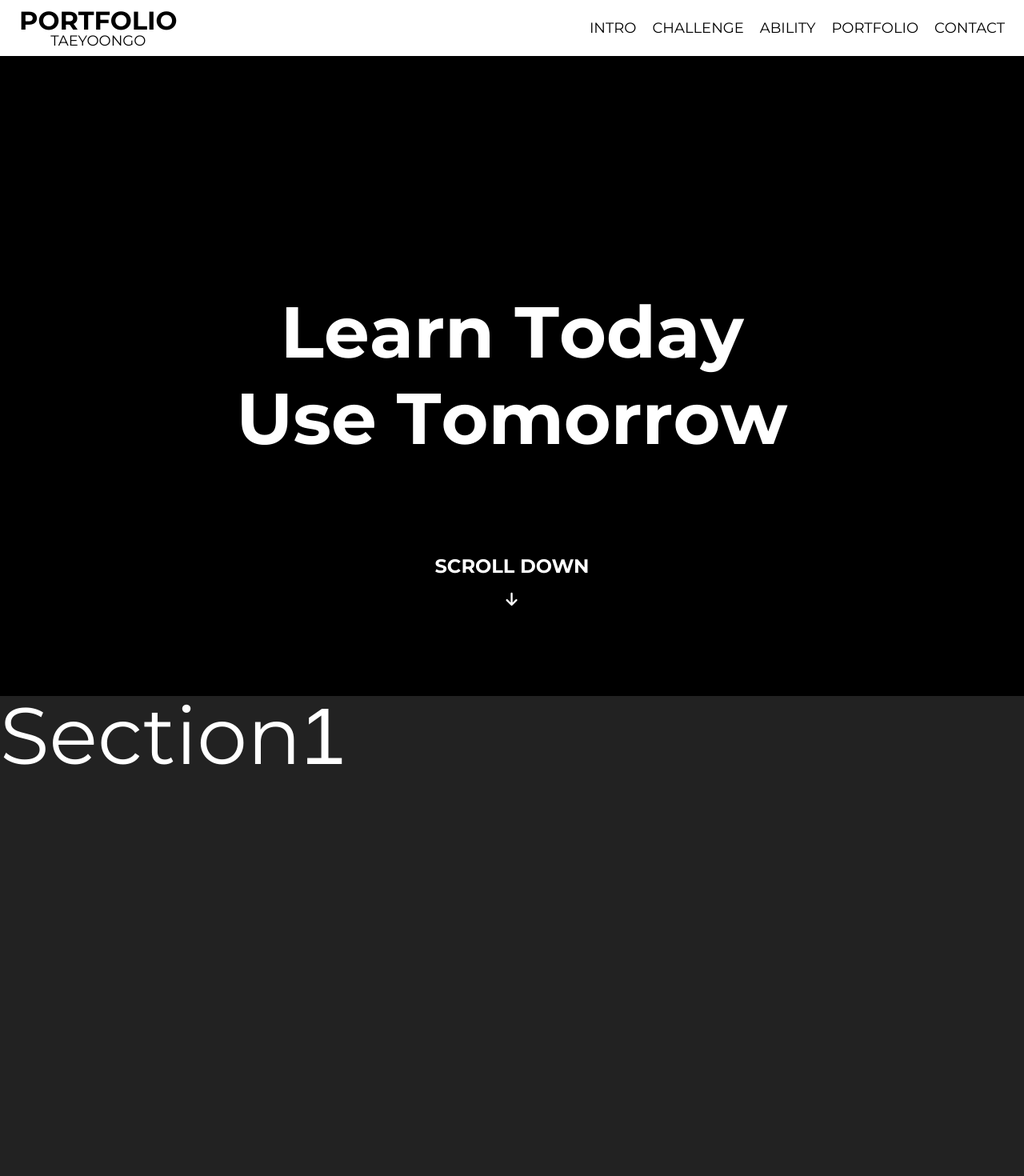
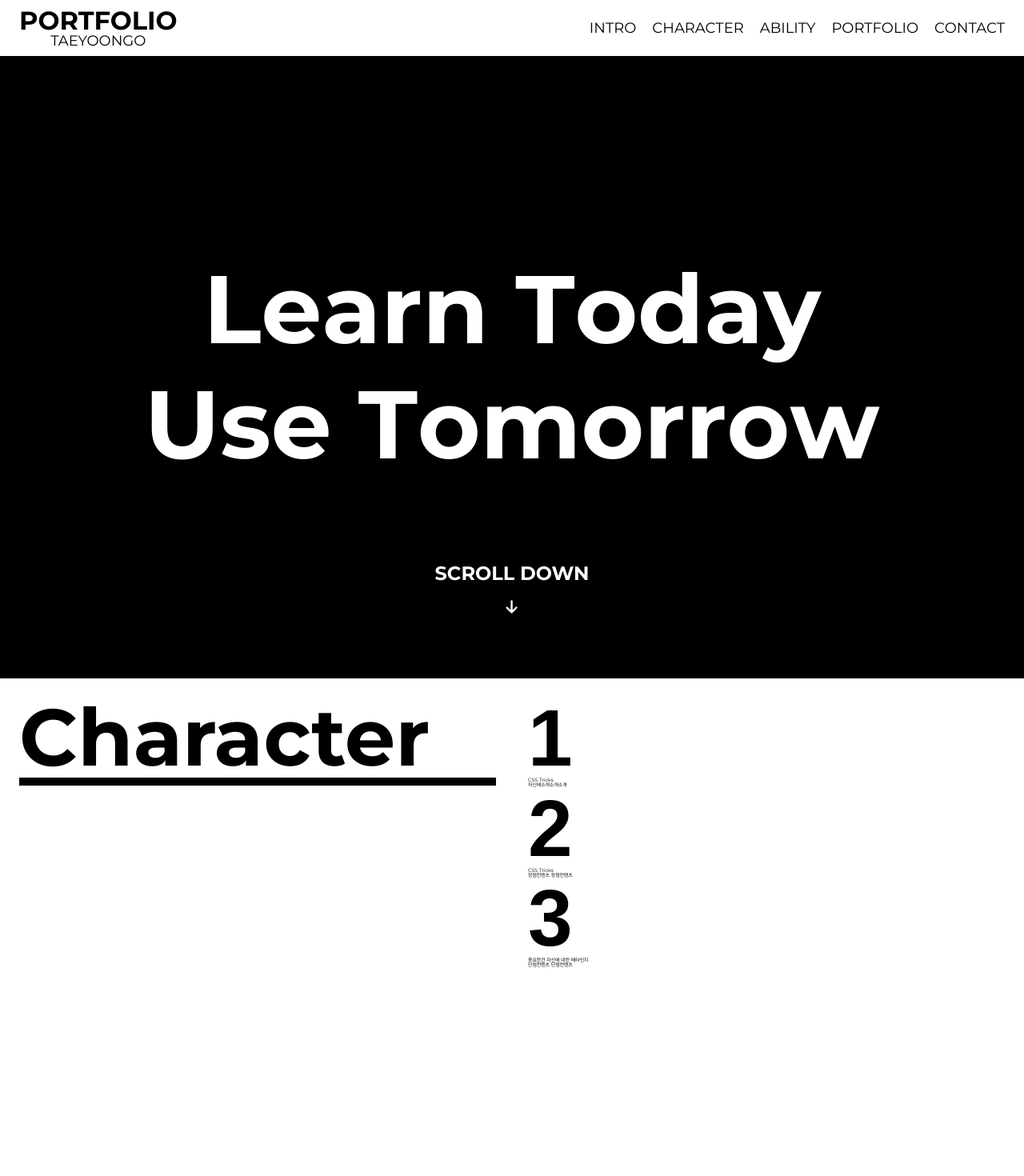
Before and after one commit to TaeyoonGo/vue-portflio, a Vue app: page / in a window 1280 px wide. Shown: the top 1470 px of the page at 80% size. Built offline with nearby package versions, Linux system fonts and the light colour scheme.

Commit message:
fix : 코드 정리 및 이슈 처리
변경 :
✔ 대략적인 컨텐츠 위치값 설정
✔ 레이아웃 및 안쓰는 라우터 정리

[SKIP-CI]

```diff
--- a/src/App.vue
+++ b/src/App.vue
@@ -2,7 +2,7 @@
     <app-header/>
     <main>
         <section-intro id="intro"/>
-        <section-challenge id="challenge"/>
+        <section-character id="character"/>
         <SectionAbility id="ability"/>
         <section-portfolio id="portfolio"/>
         <section-contact id="contact"/>
@@ -15,8 +15,8 @@ import {gsap} from "gsap";
 import AppFooter from "@/components/layouts/AppFooter.vue";
 import AppHeader from "@/components/layouts/AppHeader.vue";
 import SectionContact from "@/views/SectionContact.vue";
-import SectionChallenge from "@/views/SectionChallenge.vue";
 import SectionPortfolio from "@/views/SectionPortfolio.vue";
+import SectionCharacter from "@/views/SectionCharacter.vue";
 import SectionIntro from "@/views/SectionIntro.vue";
 import SectionAbility from "@/views/SectionAbility.vue";
 import {onMounted} from "vue";
@@ -46,7 +46,7 @@ function gsapSet(){
         .textEffect('h3 > .word')
         .textEffect('h4 > .word',{y:'random(-100,100)'})
         .from('header',{y: -100})
-        .from('.scroll-down',{y:100},"<")
+        .from('.scroll-down',{y:300,opacity:0},"<")
 }
 onMounted(()=>{
     gsapSet();
--- a/src/components/layouts/AppHeader.vue
+++ b/src/components/layouts/AppHeader.vue
@@ -12,7 +12,7 @@
                         <a @click="scrollToSection('intro')">INTRO</a>
                     </li>
                     <li>
-                        <a @click="scrollToSection('challenge')">CHALLENGE</a>
+                        <a @click="scrollToSection('character')">CHARACTER</a>
                     </li>
                     <li>
                         <a @click="scrollToSection('ability')">ABILITY</a>
--- a/src/components/layouts/AppView.vue
+++ /dev/null
@@ -1,19 +0,0 @@
-<template>
-
-</template>
-
-<script setup>
-import SectionIntro from "@/views/SectionIntro.vue";
-import SectionChallenge from "@/views/SectionChallenge.vue";
-import SectionAbility from "@/views/SectionAbility.vue";
-import SectionPortfolio from "@/views/SectionPortfolio.vue";
-import SectionContact from "@/views/SectionContact.vue";
-
-
-</script>
-
-<style lang="scss" scoped>
-    main{
-
-    }
-</style>
--- a/src/router/index.js
+++ b/src/router/index.js
@@ -1,35 +1,7 @@
 import { createRouter, createWebHistory } from 'vue-router'
-import AppView from '@/components/layouts/AppView.vue'
 
 
-
-const routes = [
-  {
-    path:'/',
-    name:'Home',
-    component: AppView
-  },
-  {
-    path:'/#intro',
-    component: AppView
-  },
-  {
-    path:'/#challenge',
-    component: AppView
-  },
-  {
-    path:'/#ability',
-    component: AppView
-  },
-  {
-    path:'/#contact',
-    component: AppView
-  },
-  {
-    path:'/#portfolio',
-    component: AppView
-  },
-]
+const routes = []
 
 
 
--- a/src/views/SectionChallenge.vue
+++ /dev/null
@@ -1,16 +0,0 @@
-<template>
-    <section class="challenge-section">
-        <h3 style="font-size: 100px; color: #fff; ">Section1</h3>
-    </section>
-</template>
-
-<script setup>
-
-</script>
-
-<style lang="scss" scoped>
-    .challenge-section{
-        background-color: #222;
-        height: 100vh;
-    }
-</style>
--- /dev/null
+++ b/src/views/SectionCharacter.vue
@@ -0,0 +1,70 @@
+<template>
+    <section class="character-section">
+        <article class="character-inner">
+            <div class="title-box">
+                <h3 class="title">Character</h3>
+            </div>
+            <ul class="character-list">
+                <li>
+                    <span class="number">1</span>
+                    <h5 class="subject">CSS Tricks</h5>
+                    <p class="content">자신에소개소개소개</p>
+                </li>
+                <li>
+                    <span class="number">2</span>
+                    <h5 class="subject">CSS Tricks</h5>
+                    <p class="content">장점컨텐츠 장점컨텐츠</p>
+                </li>
+                <li>
+                    <span class="number">3</span>
+                    <h5 class="subject">중요한건 자신에 대한 메타인지</h5>
+                    <p class="content">단점컨텐츠 단점컨텐츠</p>
+                </li>
+
+            </ul>
+        </article>
+
+    </section>
+</template>
+
+<script setup>
+
+</script>
+
+<style lang="scss" scoped>
+.character-section {
+    padding: 2.4rem;
+    background-color: #fff;
+    height: 100vh;
+
+    .character-inner {
+        display: flex;
+        justify-content: space-between;
+        gap: 4rem;
+        .title-box{
+            flex: 1 1 50%;
+            .title {
+                font-size: 10rem;
+                color: #000;
+                border-bottom: 1rem solid #000;
+                font-weight: 700;
+
+                em {
+                    font-weight: 600;
+                    font-size: 2rem;
+                }
+            }
+        }
+        .character-list {
+            flex: 1 1 50%;
+
+            .number {
+                font-weight: 800;
+                font-size: 10rem;
+            }
+
+        }
+    }
+
+}
+</style>
--- a/src/views/SectionIntro.vue
+++ b/src/views/SectionIntro.vue
@@ -32,6 +32,7 @@
                     </h4>
                 </div>
             </div>
+
         </article>
         <div class="scroll-down">
             <span class="text">SCROLL DOWN</span>
@@ -52,9 +53,10 @@
 
 <style lang="scss" scoped>
 .intro-section {
-    height: 100vh;
-    padding: 0 2.4rem;
     position: relative;
+    height: calc(100dvh - 7rem);
+    padding: 2.4rem;
+
     background-color: #000;
     .scene-data{
         height: 100%;
@@ -73,18 +75,18 @@
                     color: #fff;
                     line-height: 1.2;
                     font-weight: 700;
-                    font-size: 9rem;
+                    font-size: 12rem;
                 }
             }
         }
     }
     .scroll-down{
         position: absolute;
-        bottom: 8rem;
         left: 50%;
-        transform: translate(-50%,-50%);
+        transform: translateX(-50%);
         color: #fff;
         text-align: center;
+        bottom: 8rem;
         .text{
             font-weight: 700;
             font-size: 2.4rem;
```
Also changed, not shown: src/components/AppFooter.vue (deleted, +0 -19 lines), src/components/AppHeader.vue (deleted, +0 -19 lines).
